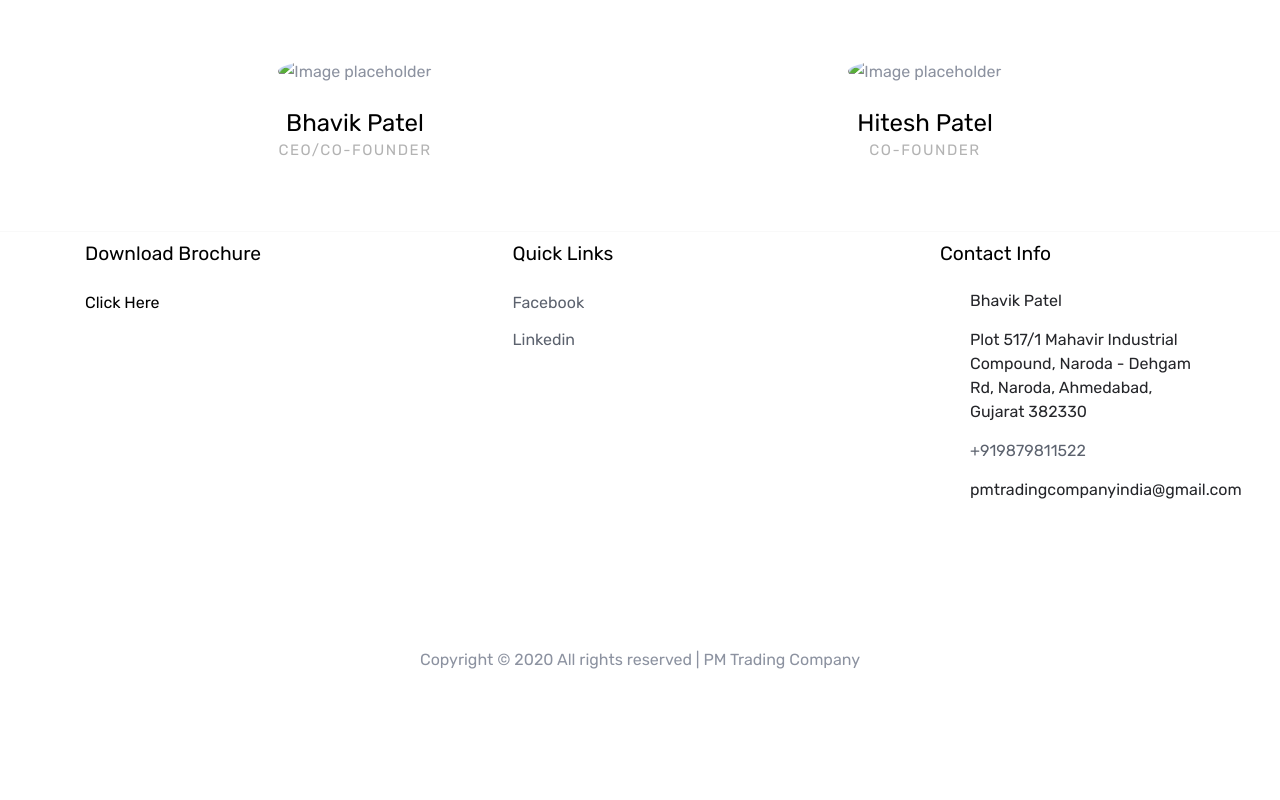
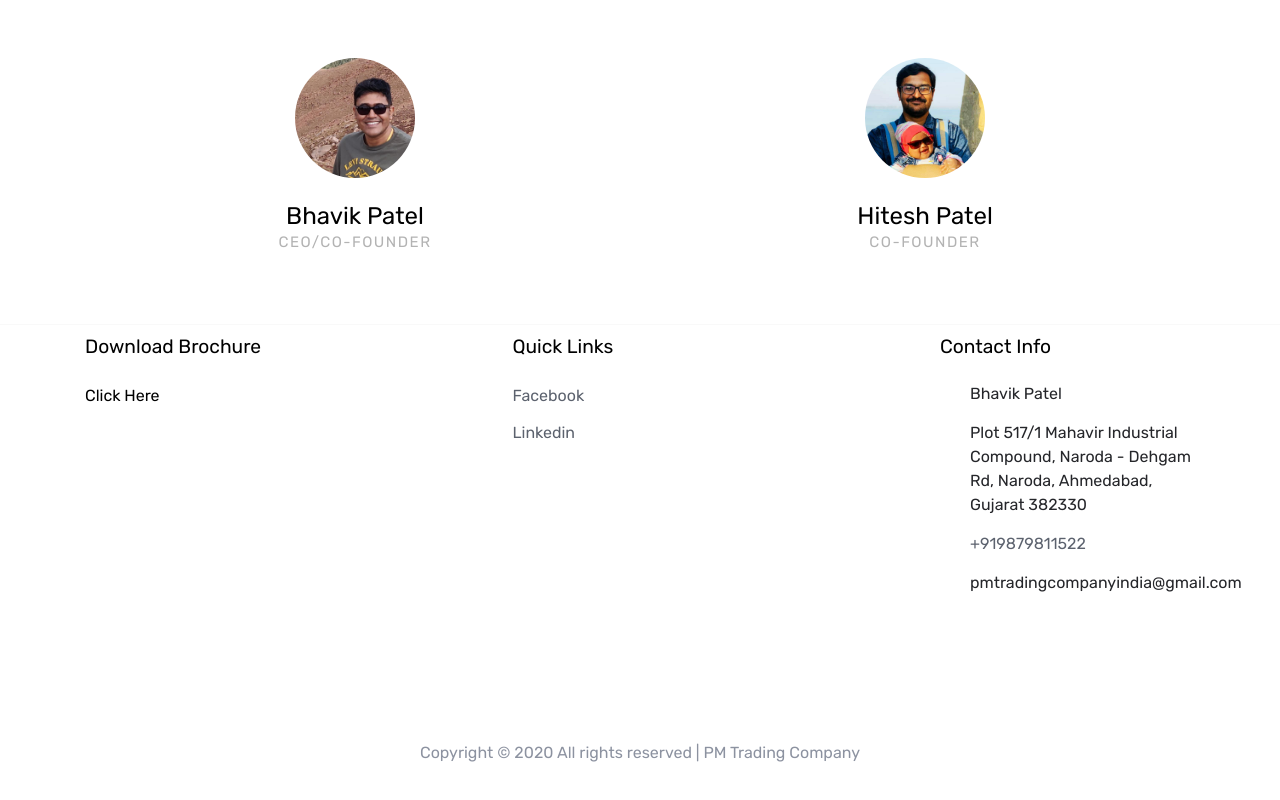
Before and after one commit to chiragfadadu/pmtrading, a plain HTML site: page about.html in a window 1280 px wide. Shown: the part 1080-1880 px from the top of the page. Drawn offline with nearby package versions, Linux system fonts and the light colour scheme; files that its build step writes are made by us from their sources; the site is published under a folder, as on GitHub Pages, so addresses that start at the root find nothing.

Commit message:
changes in image url

```diff
--- a/about.html
+++ b/about.html
@@ -135,7 +135,7 @@
                         <div class="block-38 text-center">
                             <div class="block-38-img">
                                 <div class="block-38-header">
-                                    <img src="/images/CEO1.jpg" alt="Image placeholder" class="mb-4">
+                                    <img src="images/CEO1.jpg" alt="Image placeholder" class="mb-4">
                                     <h3 class="block-38-heading h4">Bhavik Patel</h3>
                                     <p class="block-38-subheading">CEO/Co-Founder</p>
                                 </div>
@@ -151,7 +151,7 @@
                         <div class="block-38 text-center">
                             <div class="block-38-img">
                                 <div class="block-38-header">
-                                    <img src="/images/CEO2.jpg" alt="Image placeholder" class="mb-4">
+                                    <img src="images/CEO2.jpg" alt="Image placeholder" class="mb-4">
                                     <h3 class="block-38-heading h4">Hitesh Patel</h3>
                                     <p class="block-38-subheading">Co-Founder</p>
                                 </div>
```
